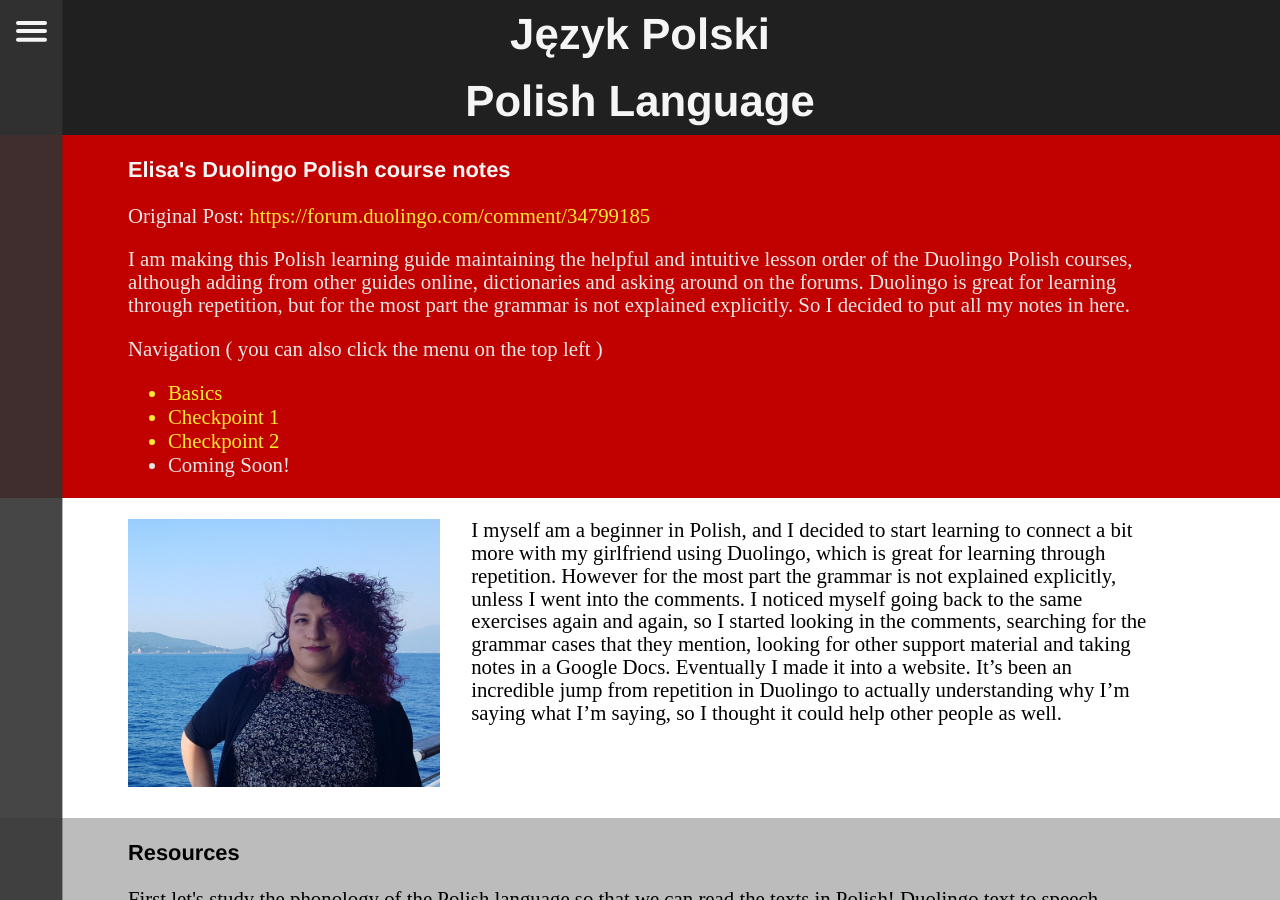
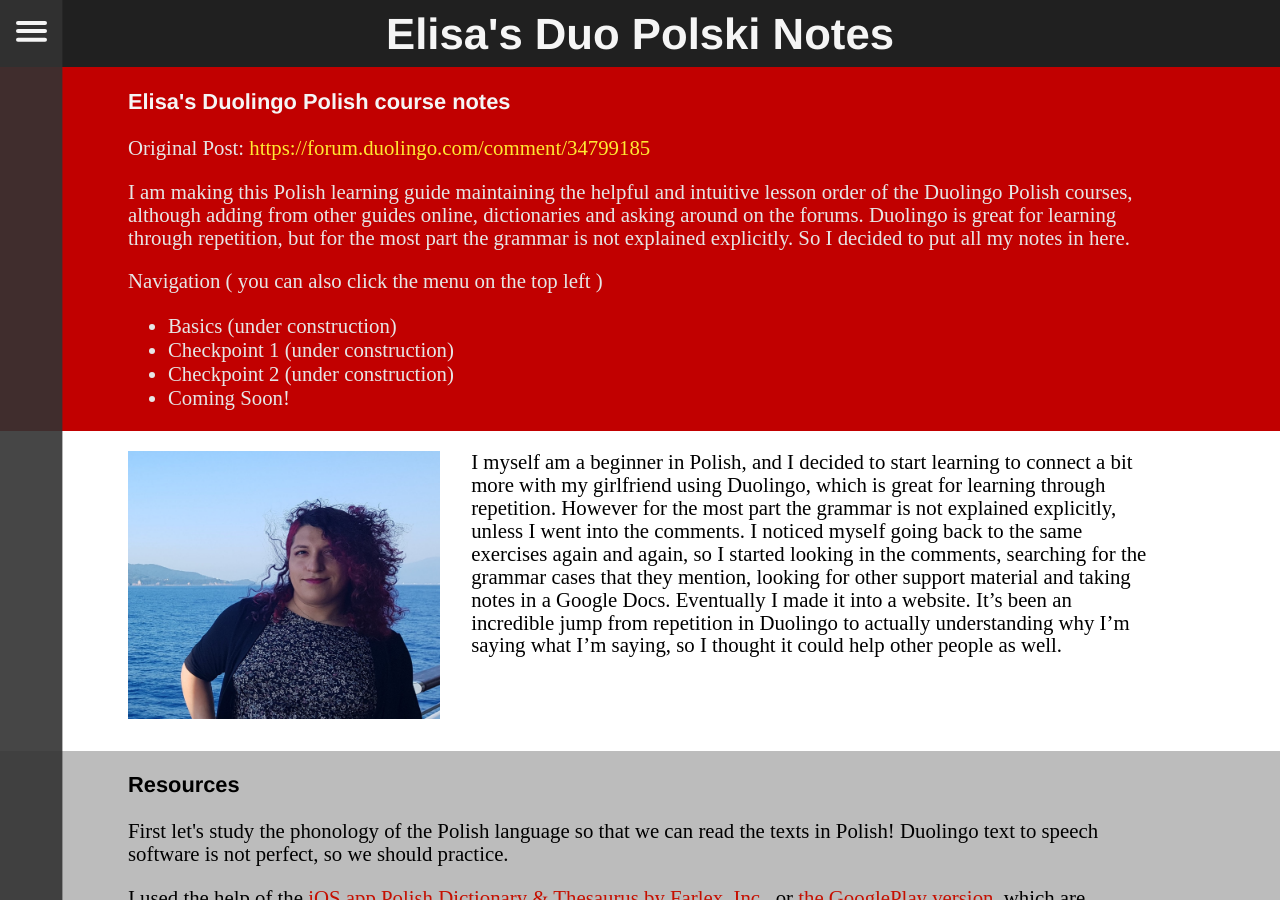
Before and after one commit to polski-duo-notes/polski-duo-notes.github.io, a Jekyll site: the page built from index.html, in a window 1280 px wide and 900 px high. Built offline with Jekyll 4.4.1, drawn with Linux system fonts in a browser that asks for light colours.

Commit message:
Pushing a temp version to work locally with Jekyll so it's not awkward

```diff
--- a/_layouts/default.html
+++ b/_layouts/default.html
@@ -17,9 +17,9 @@
                         <nav>
                             <ul>
                                 <a href="/"><li>Home - Resources</li></a>
-                                <a href="/basics"><li>Basics</li></a>
+                                <!-- <a href="/basics"><li>Basics</li></a>
                                 <a href="/checkpoint_1"><li>Checkpoint 1</li></a>
-                                <a href="/checkpoint_2"><li>Checkpoint 2</li></a>
+                                <a href="/checkpoint_2"><li>Checkpoint 2</li></a> -->
                             </ul>
                         </nav>
                     </div>
--- a/index.html
+++ b/index.html
@@ -5,8 +5,9 @@
 
 <div class="blurb">
     <div class="header-bar">
-        <h1 style="width:100%;text-align:center;display:block;">Język Polski</h1>
-        <h1 style="width:100%;text-align:center;display:block;">Polish Language</h1>
+        <h1 style="width:100%;text-align:center;display:block;">Elisa's Duo Polski Notes</h1>
+        <!-- <h1 style="width:100%;text-align:center;display:block;">Język Polski</h1>
+        <h1 style="width:100%;text-align:center;display:block;">Polish Language</h1> -->
     </div>
 
     <div class="emphasis2">
@@ -17,9 +18,12 @@
 
         <p>Navigation ( you can also click the menu on the top left )</p>
         <ul>
-            <a href="/basics"><li>Basics</li></a>
+            <!-- <a href="/basics"><li>Basics</li></a>
             <a href="/checkpoint_1"><li>Checkpoint 1</li></a>
-            <a href="/checkpoint_2"><li>Checkpoint 2</li></a>
+            <a href="/checkpoint_2"><li>Checkpoint 2</li></a> -->
+            <li>Basics (under construction)</li>
+            <li>Checkpoint 1 (under construction)</li>
+            <li>Checkpoint 2 (under construction)</li>
             <li> Coming Soon!</li>
         </ul>
     </div>
```
